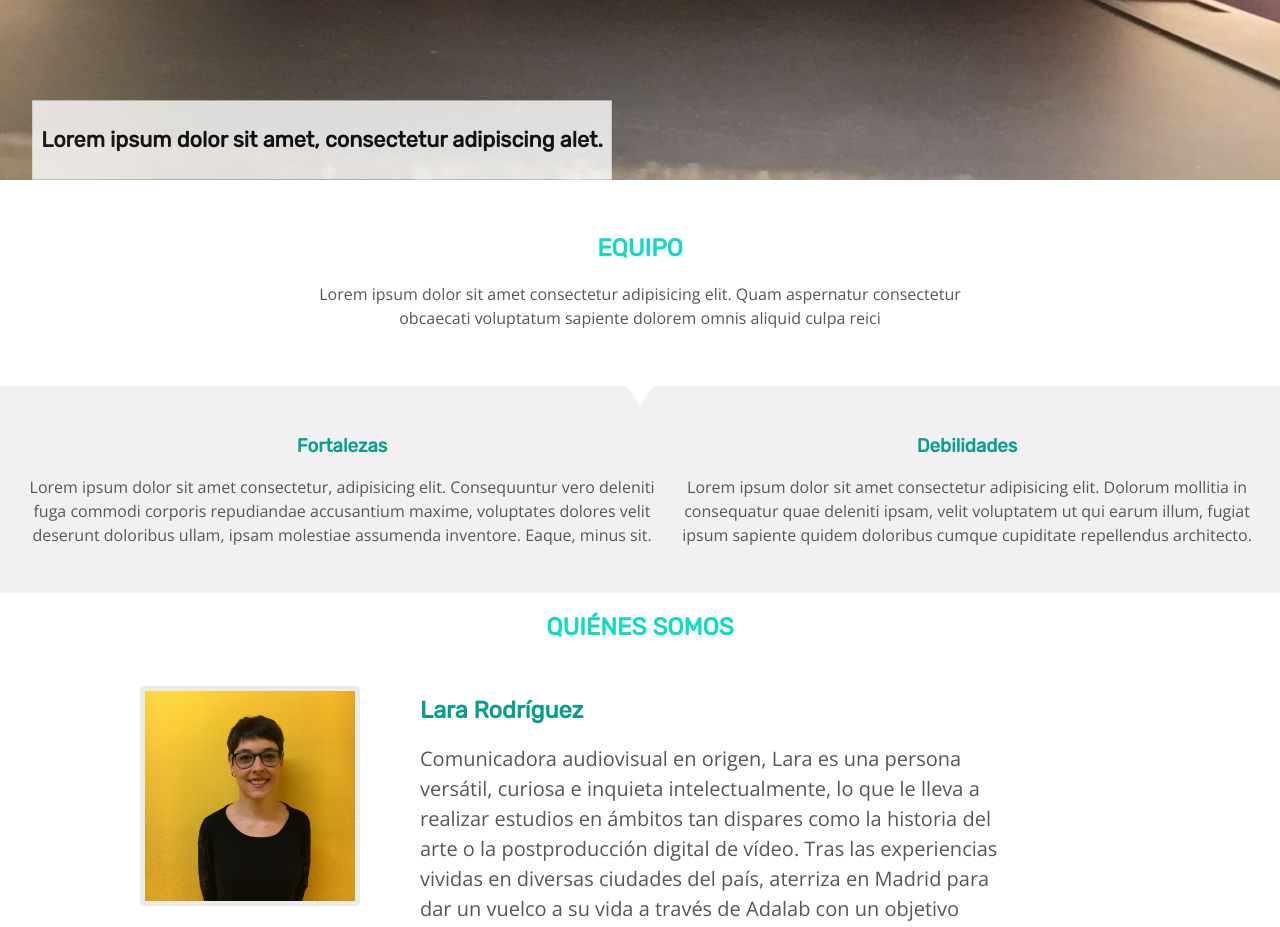
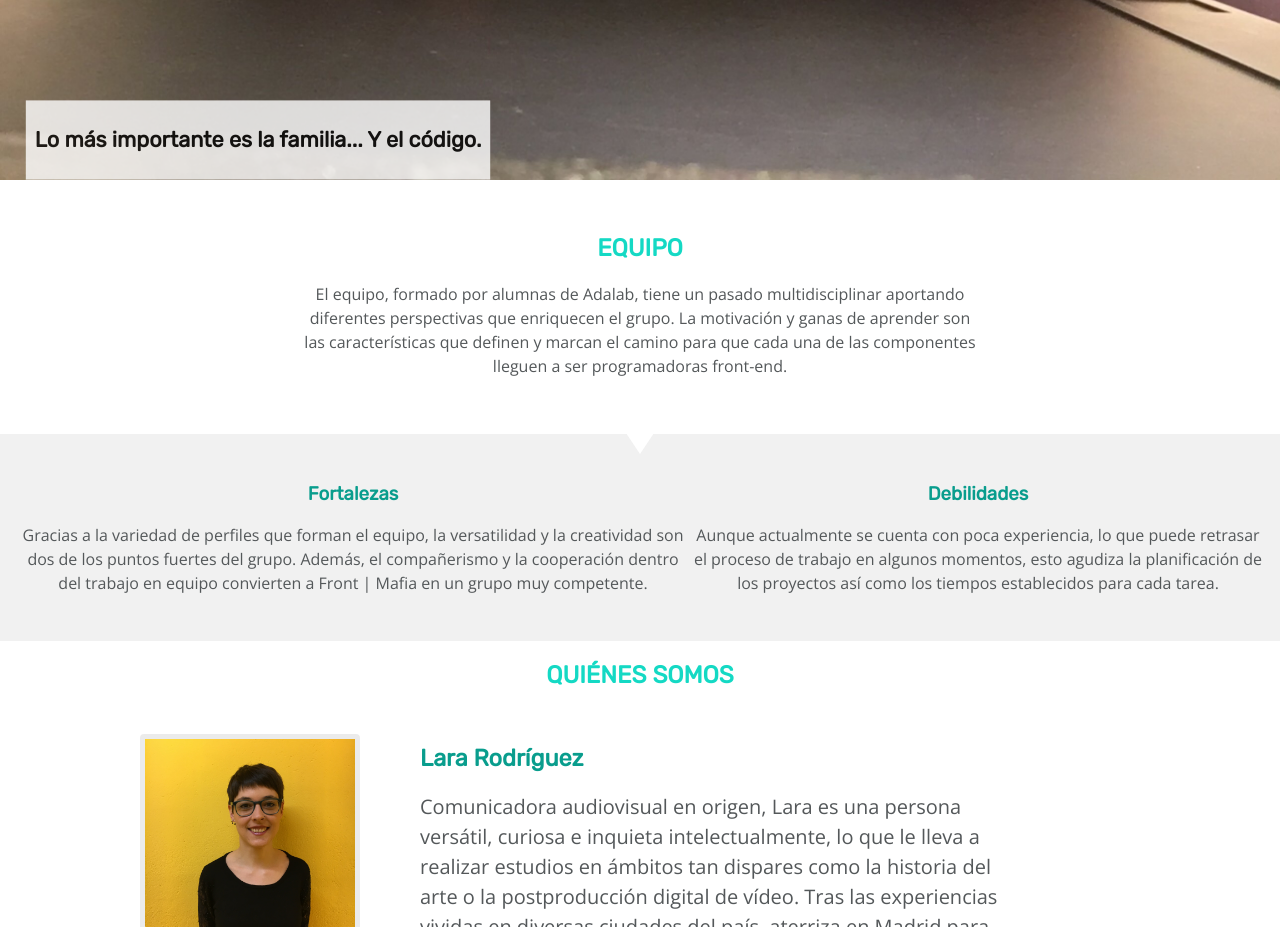
Before and after one commit to leireriel/my-first-front-end-project, a plain HTML site: page index.html in a window 1280 px wide. Shown: the part 780-1707 px from the top of the page. Drawn offline with nearby package versions, Linux system fonts and the light colour scheme.

Commit message:
Add equipo text

```diff
--- a/index.html
+++ b/index.html
@@ -52,7 +52,7 @@
             <!-- Hero: Claim-->
 
             <div class="header_claim">
-                <strong>Lorem ipsum dolor sit amet, consectetur adipiscing alet.</strong>
+                <strong>Lo más importante es la familia... Y el código.</strong>
             </div>
         </div>
 
@@ -61,22 +61,17 @@
         <section class="equipo_section">
             <div class="equipo">
                 <h2 class="title_equipo">Equipo</h2>
-                <p class="text_equipo">Lorem ipsum dolor sit amet consectetur adipisicing elit. Quam aspernatur
-                    consectetur obcaecati voluptatum sapiente dolorem omnis aliquid culpa reici</p>
+                <p class="text_equipo">El equipo, formado por alumnas de Adalab, tiene un pasado multidisciplinar aportando diferentes perspectivas que enriquecen el grupo. La motivación y ganas de aprender son las características que definen y marcan el camino para que cada una de las componentes lleguen a ser programadoras front-end.</p>
             </div>
             <div class="triangulo"></div>
             <aside>
                 <div class="fyd1">
                     <h3 class="fyd_title">Fortalezas</h3>
-                    <p class="fyd_text">Lorem ipsum dolor sit amet consectetur, adipisicing elit. Consequuntur vero
-                        deleniti fuga commodi corporis repudiandae accusantium maxime, voluptates dolores velit deserunt
-                        doloribus ullam, ipsam molestiae assumenda inventore. Eaque, minus sit.</p>
+                    <p class="fyd_text">Gracias a la variedad de perfiles que forman el equipo, la versatilidad y la creatividad son dos de los puntos fuertes del grupo. Además, el compañerismo y la cooperación dentro del trabajo en equipo convierten a Front | Mafia en un grupo muy competente.</p>
                 </div>
                 <div class="fyd2">
                     <h3 class="fyd_title">Debilidades</h3>
-                    <p class="fyd_text">Lorem ipsum dolor sit amet consectetur adipisicing elit. Dolorum mollitia in
-                        consequatur quae deleniti ipsam, velit voluptatem ut qui earum illum, fugiat ipsum sapiente
-                        quidem doloribus cumque cupiditate repellendus architecto.</p>
+                    <p class="fyd_text">Aunque actualmente se cuenta con poca experiencia, lo que puede retrasar el proceso de trabajo en algunos momentos, esto agudiza la planificación de los proyectos así como los tiempos establecidos para cada tarea.</p>
                 </div>
             </aside>
         </section>
```
